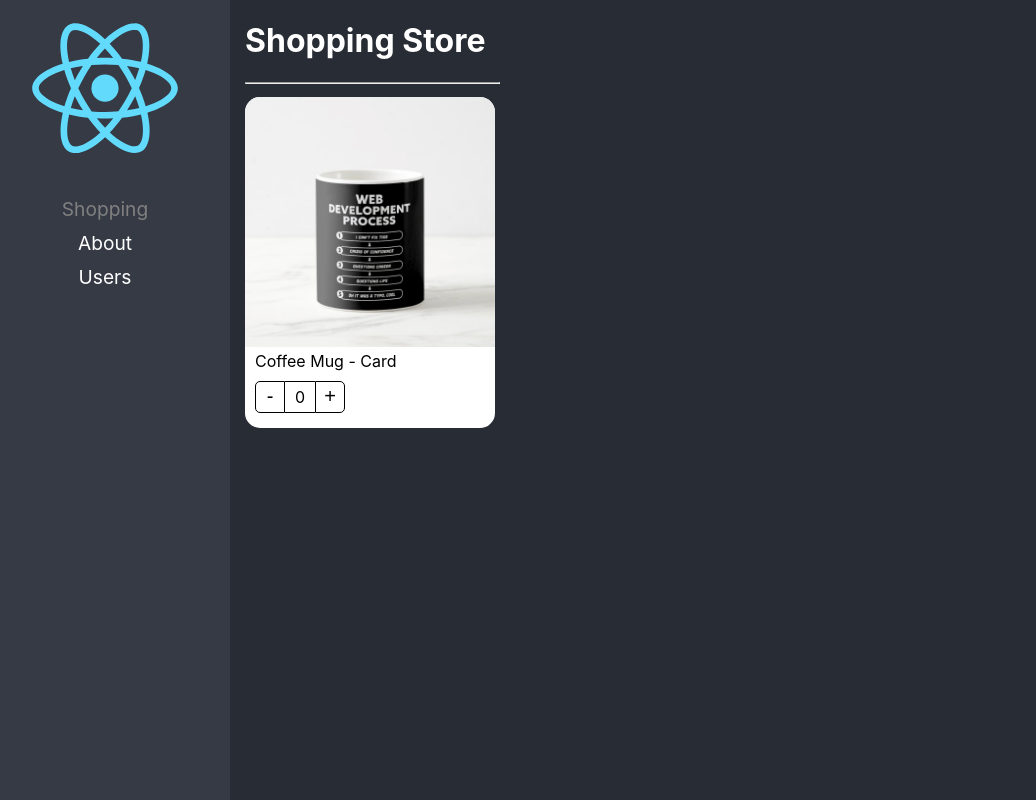
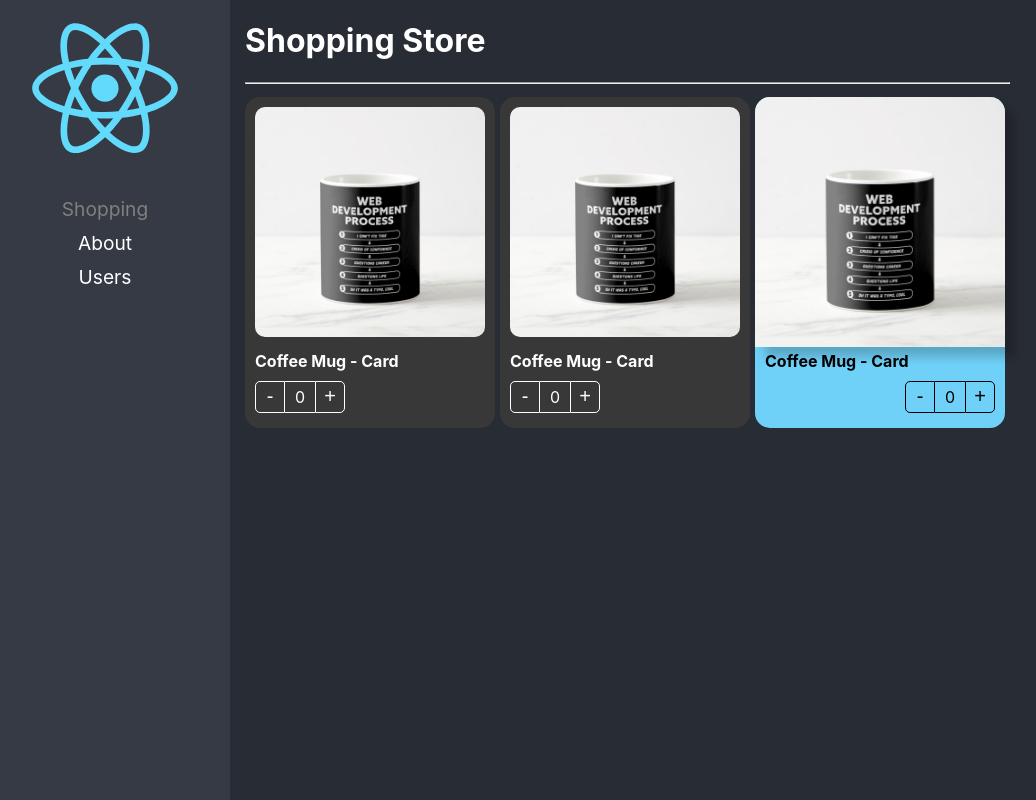
Before and after one commit to nacho1390/react-adv, a React (Create React App) app: page / in a window 1280 px wide. Shown: the whole page, without its empty margins (20-1056 px from the left). Built offline with nearby package versions, Linux system fonts and the light colour scheme.

Commit message:
Component Extend Styles - listo

```diff
--- a/src/02-component-patterns/components/ProductCard.tsx
+++ b/src/02-component-patterns/components/ProductCard.tsx
@@ -1,10 +1,10 @@
+
+
+import { CSSProperties, ReactElement, createContext } from 'react';
+import { useProduct } from '../hooks/useProduct';
+import { Product, ProductContextProps } from '../interfaces/interfaces';
 
 import styles from '../styles/styles.module.css'
-
-import { createContext } from 'react';
-import { useProduct } from '../hooks/useProduct';
-import { ProductCardProps, ProductContextProps } from '../interfaces/interfaces';
-
 
 
 
@@ -12,7 +12,15 @@ export const ProductContext = createContext({} as ProductContextProps)
 const { Provider } = ProductContext
 
 
-export const ProductCard = ({ product, children }: ProductCardProps) => {
+export interface Props {
+    product: Product;
+    children?: ReactElement | ReactElement[];  //JSX.Element | JSX.Element[];
+    className?: string;
+    style?: CSSProperties
+}
+
+
+export const ProductCard = ({ product, children, className, style }: Props) => {
 
     const { counter, increaseBy } = useProduct()
 
@@ -20,9 +28,13 @@ export const ProductCard = ({ product, children }: ProductCardProps) => {
         <Provider value={{
             counter,
             increaseBy,
-            product
+            product,
+
         }} >
-            <div className={styles.productCard}>
+            <div
+                className={`${className} ${styles.productCard}`}
+                style={style}
+            >
                 {children}
             </div>
         </Provider>
--- a/src/02-component-patterns/components/ProductImage.tsx
+++ b/src/02-component-patterns/components/ProductImage.tsx
@@ -1,10 +1,17 @@
-import { useContext } from "react"
+import { CSSProperties, useContext } from "react"
 import { ProductContext } from "./ProductCard"
 
 import noImage from '../assets/no-image.jpg'
 import styles from '../styles/styles.module.css'
 
-export const ProductImage = ({ img = '' }) => {
+
+interface Props {
+    img?: string;
+    className?: string;
+    style?: CSSProperties
+}
+
+export const ProductImage = ({ img = '', className, style }: Props) => {
 
     const { product } = useContext(ProductContext)
     let imgToShow: string
@@ -19,6 +26,11 @@ export const ProductImage = ({ img = '' }) => {
 
 
     return (
-        <img className={styles.productImg} src={imgToShow} alt="Product" />
+        <img
+            className={`${styles.productImg} ${className}`}
+            style={style}
+            src={imgToShow}
+            alt="Product"
+        />
     )
 }
--- a/src/02-component-patterns/components/ProductTitle.tsx
+++ b/src/02-component-patterns/components/ProductTitle.tsx
@@ -1,15 +1,23 @@
-import { useContext } from "react"
+import { CSSProperties, useContext } from "react"
 import { ProductContext } from "./ProductCard"
 
 import styles from '../styles/styles.module.css'
 
 
+interface Props {
+    title?: string;
+    className?: string;
+    style?: CSSProperties
+}
 
-export const ProductTitle = ({ title }: { title?: string }) => {
+export const ProductTitle = ({ title, className, style }: Props) => {
 
     const { product } = useContext(ProductContext)
 
     return (
-        <span className={styles.productDescription} > {title ? title : product.title} </span>
+        <span
+            className={`${styles.productDescription} ${className}`}
+            style={style}
+        > {title ? title : product.title} </span>
     )
 }
--- a/src/02-component-patterns/components/Productbuttons.tsx
+++ b/src/02-component-patterns/components/Productbuttons.tsx
@@ -1,15 +1,26 @@
-import { useContext } from "react"
+import { CSSProperties, useContext } from "react"
 import { ProductContext } from "./ProductCard"
 
 import styles from '../styles/styles.module.css'
 
-export const ProductButtons = () => {
+
+
+interface Props {
+    className?: string;
+    style?: CSSProperties
+}
+
+
+export const ProductButtons = ({ className, style }: Props) => {
 
     const { counter, increaseBy } = useContext(ProductContext)
 
     return (
 
-        <div className={styles.buttonsContainer} >
+        <div
+            className={`${styles.buttonsContainer} ${className}`}
+            style={style}
+        >
 
             <button
                 className={styles.buttonMinus}
--- a/src/02-component-patterns/pages/ShoppingPage.tsx
+++ b/src/02-component-patterns/pages/ShoppingPage.tsx
@@ -1,5 +1,5 @@
 import { ProductButtons, ProductCard, ProductImage, ProductTitle } from "../components"
-
+import '../styles/custom-style.css'
 
 const product = {
     id: '1',
@@ -22,15 +22,55 @@ export const ShoppingPage = () => {
                 flexDirection: 'row',
                 flexWrap: 'wrap'
             }}>
-                <ProductCard product={product} >
 
-                    <ProductImage />
+                <ProductCard
+                    product={product}
+                    className='bg-dark text-white'
+                >
 
-                    <ProductTitle />
+                    <ProductImage className='custom-image' />
 
-                    <ProductButtons />
+                    <ProductTitle className='text-bold' />
+
+                    <ProductButtons className='custom-buttons' />
 
                 </ProductCard >
+
+                <ProductCard
+                    product={product}
+                    className='bg-dark text-white'
+                >
+
+                    <ProductImage className='custom-image' />
+
+                    <ProductTitle className='text-bold' />
+
+                    <ProductButtons className='custom-buttons' />
+
+                </ProductCard >
+
+                <ProductCard
+                    product={product}
+                    style={{
+                        backgroundColor: '#70D1F8'
+                    }}
+                >
+
+                    <ProductImage style={{
+                        boxShadow: '10px 10px 10px rgba(0,0,0,0.2)'
+                    }} />
+
+                    <ProductTitle style={{
+                        fontWeight: 'bold'
+                    }} />
+
+                    <ProductButtons style={{
+                        display: 'flex',
+                        justifyContent: 'end'
+                    }} />
+
+                </ProductCard >
+
             </div>
 
         </div>
--- /dev/null
+++ b/src/02-component-patterns/styles/custom-style.css
@@ -0,0 +1,24 @@
+
+
+.bg-dark {
+    background-color: rgb(56,56,56)
+}
+
+.text-white {
+    color: white
+}
+
+.text-bold {
+    font-weight: bold
+}
+
+.custom-image {
+     padding: 10px;
+     border-radius: 20px;
+     width: calc(100% - 20px)
+}
+
+.custom-buttons button, .custom-buttons div {
+    color: white;
+    border-color: white
+}
```
Also changed, not shown: src/02-component-patterns/interfaces/interfaces.ts (+2 -7 lines).
